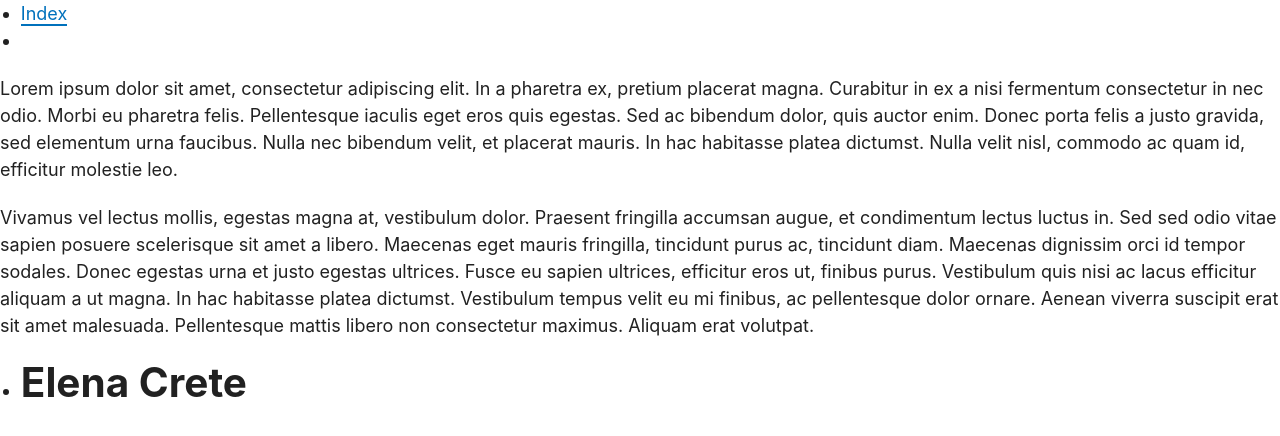
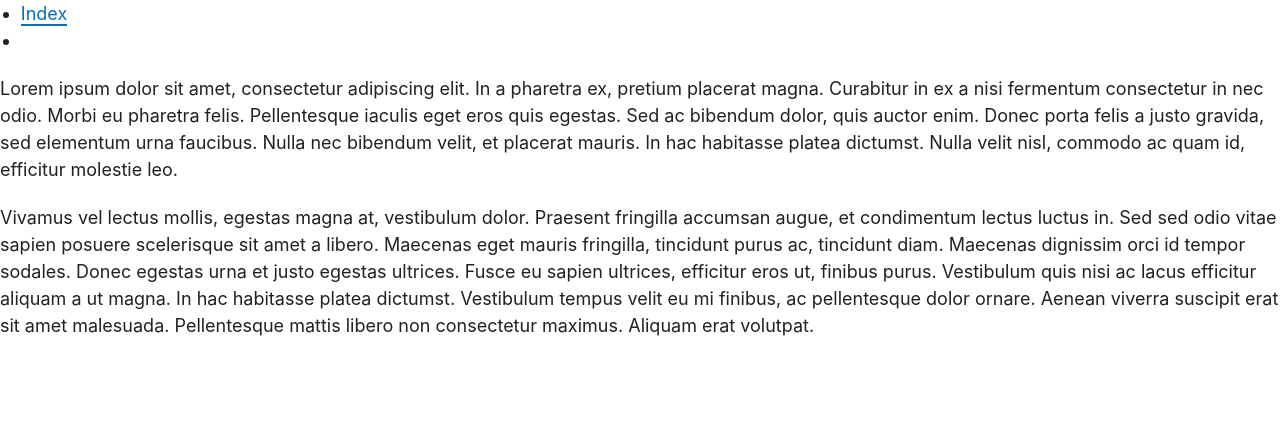
Before and after one commit to ryanswaney/lesc-jekyll, a Jekyll site: the page built from _event/lesc23.markdown, in a window 1280 px wide. Shown: the top 436 px of the page. Built offline with Jekyll 4.4.1, drawn with Linux system fonts in a browser that asks for light colours.

```diff
--- a/_config.yml
+++ b/_config.yml
@@ -22,7 +22,7 @@
     path: ''
     type: event
   values:
-    layout: event
+    layout: default
     Speakers:
     schedule text:
 - scope:
--- a/_event/lesc23.markdown
+++ b/_event/lesc23.markdown
@@ -4,7 +4,7 @@
 permalink: event/lesc23
 Speakers:
 - Elena Crete
-layout: event
+layout: default
 ---
 
 Lorem ipsum dolor sit amet, consectetur adipiscing elit. In a pharetra ex, pretium placerat magna. Curabitur in ex a nisi fermentum consectetur in nec odio. Morbi eu pharetra felis. Pellentesque iaculis eget eros quis egestas. Sed ac bibendum dolor, quis auctor enim. Donec porta felis a justo gravida, sed elementum urna faucibus. Nulla nec bibendum velit, et placerat mauris. In hac habitasse platea dictumst. Nulla velit nisl, commodo ac quam id, efficitur molestie leo.
--- a/_layouts/event.html
+++ /dev/null
@@ -1,29 +0,0 @@
-<!DOCTYPE html>
-<html>
-
-  {% include head.html %}
-
-  <body class="{{ page.collection }} {{ page.slug }}">
-
-    {% include header.html %}
-
-    <main role="main" class="content">
-      {{ content }}
-    </main>
-
-    <aside id="speakers">
-      <ul>
-      {% for speaker in page.Speakers %}
-        <li>
-          <h2>{{ speaker }}</h2>
-          <h3>{{ speaker['title and organization'] }}</h3>
-        </li>
-      {% endfor %}
-      </ul>
-    </aside>
-
-    {% include footer.html %}
-
-  </body>
-
-</html>
```
Also changed, not shown: _uploads/Clamadieu_jean_pierre.jpg (added).
